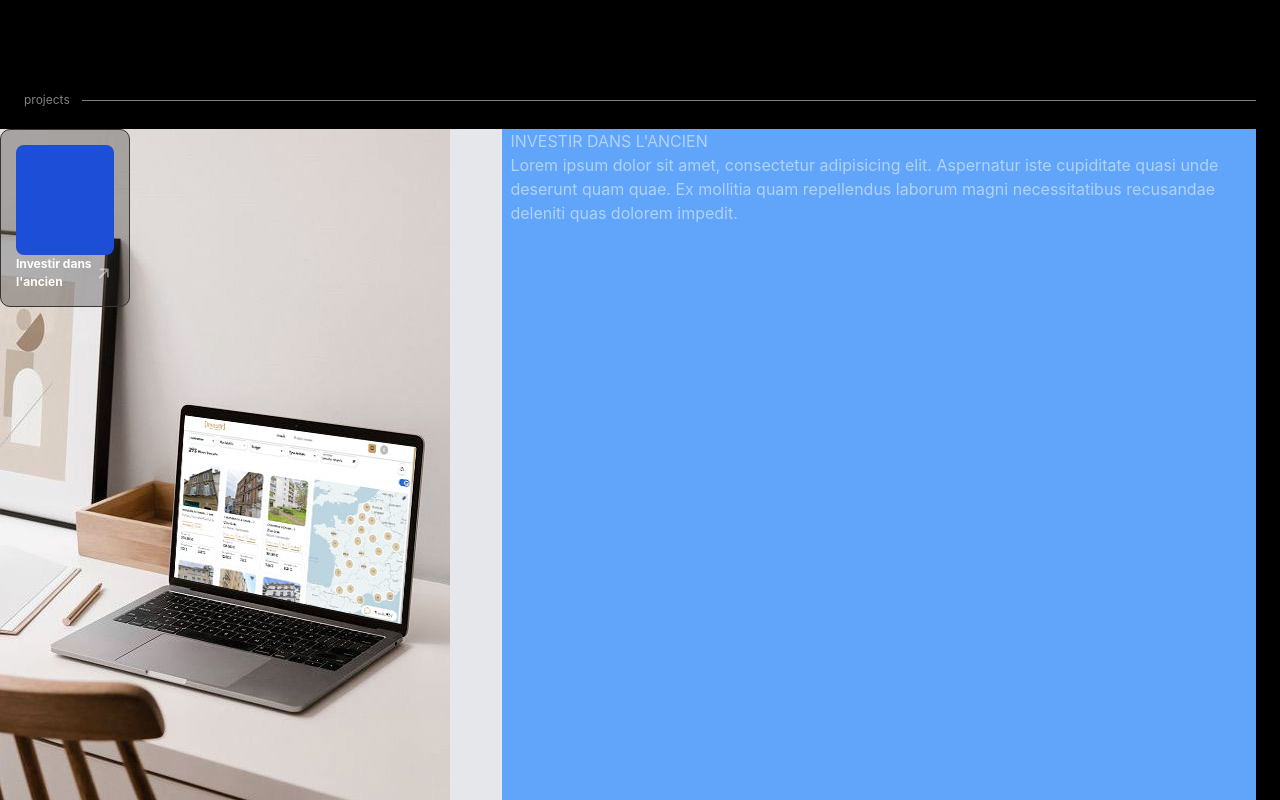
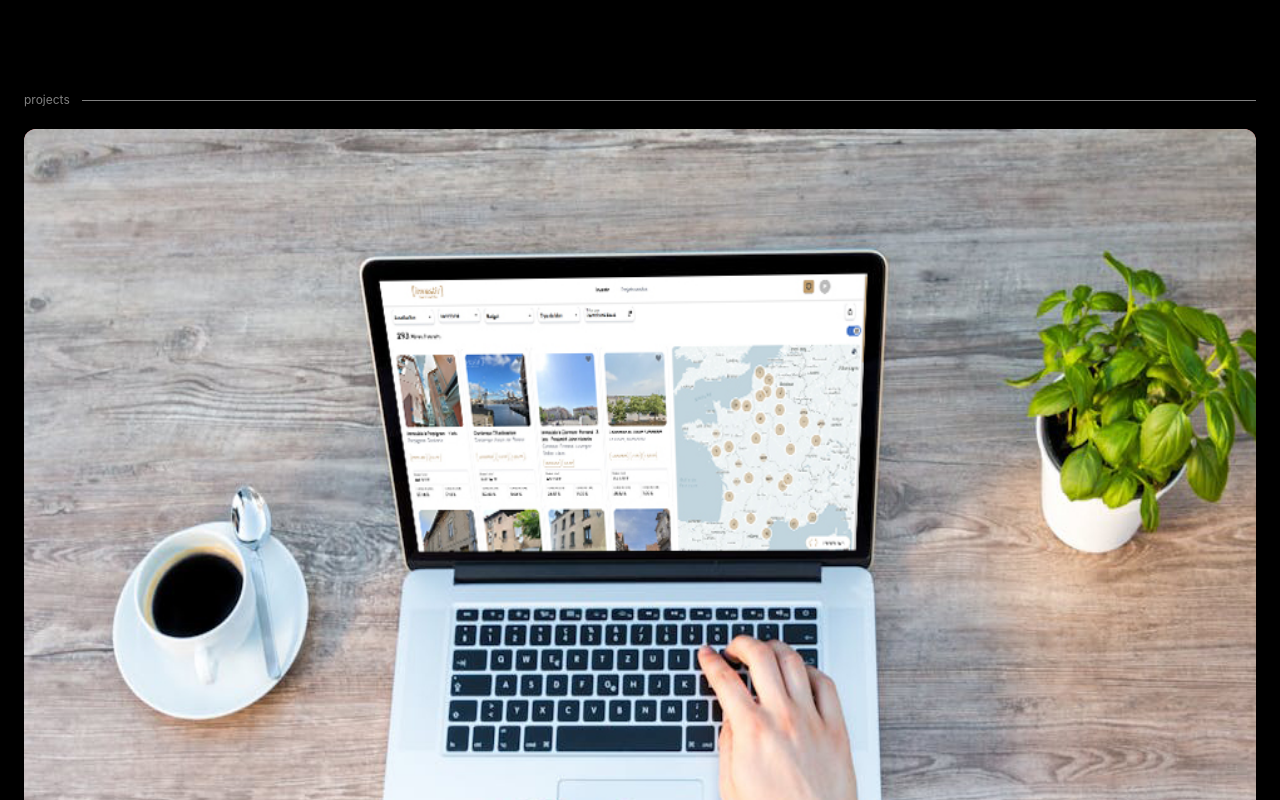
Before and after one commit to FierensDev/portfolio, a React (Create React App) app: page / in a window 1280 px wide. Shown: the part 520-1320 px from the top of the page. Built offline with nearby package versions, Linux system fonts and the light colour scheme; the HTML template or start-up script is replaced by a standard one.

Commit message:
create transition

```diff
--- a/src/App.css
+++ b/src/App.css
@@ -179,4 +179,22 @@
   border: 1px solid #363636;
   border-radius: 10px;
   background-color: rgba(39, 39, 39, .32);
+  backdrop-filter: blur(8px);
 }
+
+.card-gif{
+  aspect-ratio: 4 / 3;
+  width: 100%;
+  height: auto;
+}
+
+.hover-img-effect {
+  filter: grayscale(0);
+  transform: scale(1);
+  transition: filter 0.5s ease-in-out, transform 0.5s ease-in-out;
+}
+
+.hover-img-effect:hover {
+  filter: grayscale(100%);
+  transform: scale(1.1);
+}
--- a/src/App.tsx
+++ b/src/App.tsx
@@ -7,6 +7,7 @@ import { Weather } from './components/Weather/Weather';
 import { ProjectCard } from './components/ProjectCard/ProjectCard';
 import { GifCard } from './components/GifCard/GifCard';
 
+import idlamontageH from './assets/idlamontageH.jpg'
 import profilePicture from './assets/tower101.png'
 import IDLAmontage from './assets/IDLAmontage.jpg'
 
@@ -108,7 +109,7 @@ function App() {
           <div className=''>
             {/* content */}
 
-            <div className='bg-gray-200 grid grid-cols-[40%,1fr] w-[calc(100vw-24px)] ml-[-24px]'>
+            {/* <div className='bg-gray-200 grid grid-cols-[40%,1fr] w-[calc(100vw-24px)] ml-[-24px]'>
 
               <img src={IDLAmontage} alt="IDLA website in a window on a laptop" />
               <div className='bg-blue-400 px-2'>
@@ -117,6 +118,33 @@ function App() {
               </div>
               <div className='absolute w-[130px]'>
                 <GifCard />
+              </div>
+            </div> */}
+
+            <div className='bg-red-400 card-gif rounded-xl overflow-hidden'>
+              <div className='flex justify-center place-items-center h-full hover-img-effect'>
+                <img src={idlamontageH} alt="idla website on a laptop screen" className='w-full h-full' />
+                {/* <svg id="Groupe_886" data-name="Groupe 886" width="50" height="50" viewBox="0 0 100 100.001">
+                  <defs>
+                    <clipPath id="clip-path">
+                      <rect id="Rectangle_744" data-name="Rectangle 744" width="100" height="100.001" fill="none" />
+                    </clipPath>
+                  </defs>
+                  <g id="Groupe_885" data-name="Groupe 885" clip-path="url(#clip-path)">
+                    <path id="Tracé_9722" data-name="Tracé 9722"
+                      d="M25.99,88.841H11.977a.817.817,0,0,1-.817-.817V11.978a.817.817,0,0,1,.817-.817H25.99a.817.817,0,0,0,.817-.817V.818A.817.817,0,0,0,25.99,0H.817A.816.816,0,0,0,0,.818V99.185A.816.816,0,0,0,.817,100H25.99a.817.817,0,0,0,.817-.817V89.659a.817.817,0,0,0-.817-.817"
+                      transform="translate(0 0)" fill="#c49e69" />
+                    <path id="Tracé_9723" data-name="Tracé 9723"
+                      d="M123.167.817v9.526a.817.817,0,0,0,.817.817H138a.817.817,0,0,1,.817.817V88.024a.817.817,0,0,1-.817.817H123.984a.817.817,0,0,0-.817.817v9.527a.817.817,0,0,0,.817.816h25.173a.816.816,0,0,0,.816-.816V.817A.817.817,0,0,0,149.158,0H123.984a.817.817,0,0,0-.817.817"
+                      transform="translate(-49.974)" fill="#c49e69" />
+                    <path id="Tracé_9724" data-name="Tracé 9724"
+                      d="M77.522,40.671l-7.317,5.478a.825.825,0,0,0-.33.661V57.6a.825.825,0,0,0,1.32.661l6.076-4.55a3.223,3.223,0,0,1,3.963.076l8.98,7.28a2.815,2.815,0,0,1,1.042,2.186V89.111a.825.825,0,0,0,.825.825h8.638a.825.825,0,0,0,.825-.825V58.349a2.816,2.816,0,0,0-1.042-2.186L81.485,40.747a3.225,3.225,0,0,0-3.963-.076"
+                      transform="translate(-28.351 -16.241)" fill="#c49e69" />
+                    <path id="Tracé_9725" data-name="Tracé 9725"
+                      d="M45.408,91.209a.95.95,0,0,1-.3-.7V44.637a.915.915,0,0,1,.3-.745,1.059,1.059,0,0,1,.7-.248h9.136a.877.877,0,0,1,.993.994V90.514a1.059,1.059,0,0,1-.248.7.915.915,0,0,1-.745.3H46.1a.95.95,0,0,1-.7-.3"
+                      transform="translate(-18.303 -17.708)" fill="#c49e69" />
+                  </g>
+                </svg> */}
               </div>
             </div>
 
```
Also changed, not shown: src/assets/idlamontageH.jpg (added).
